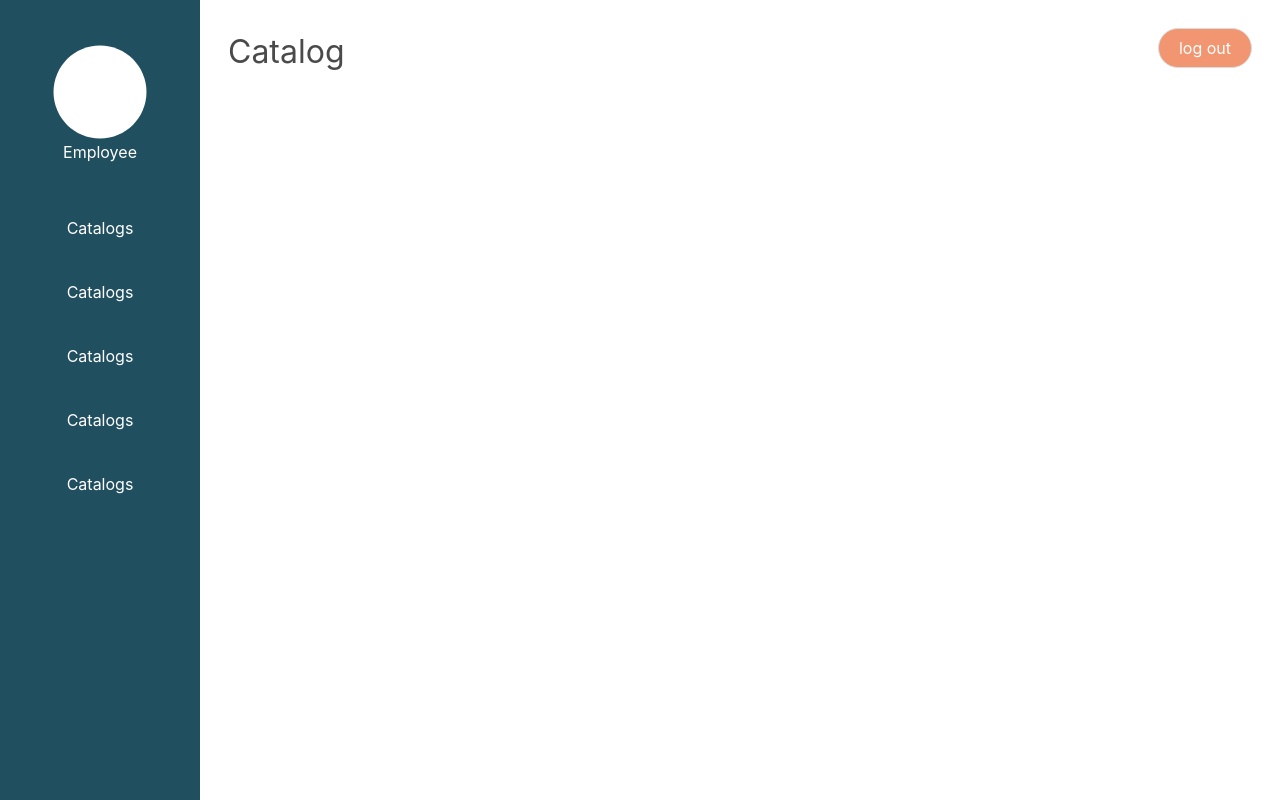
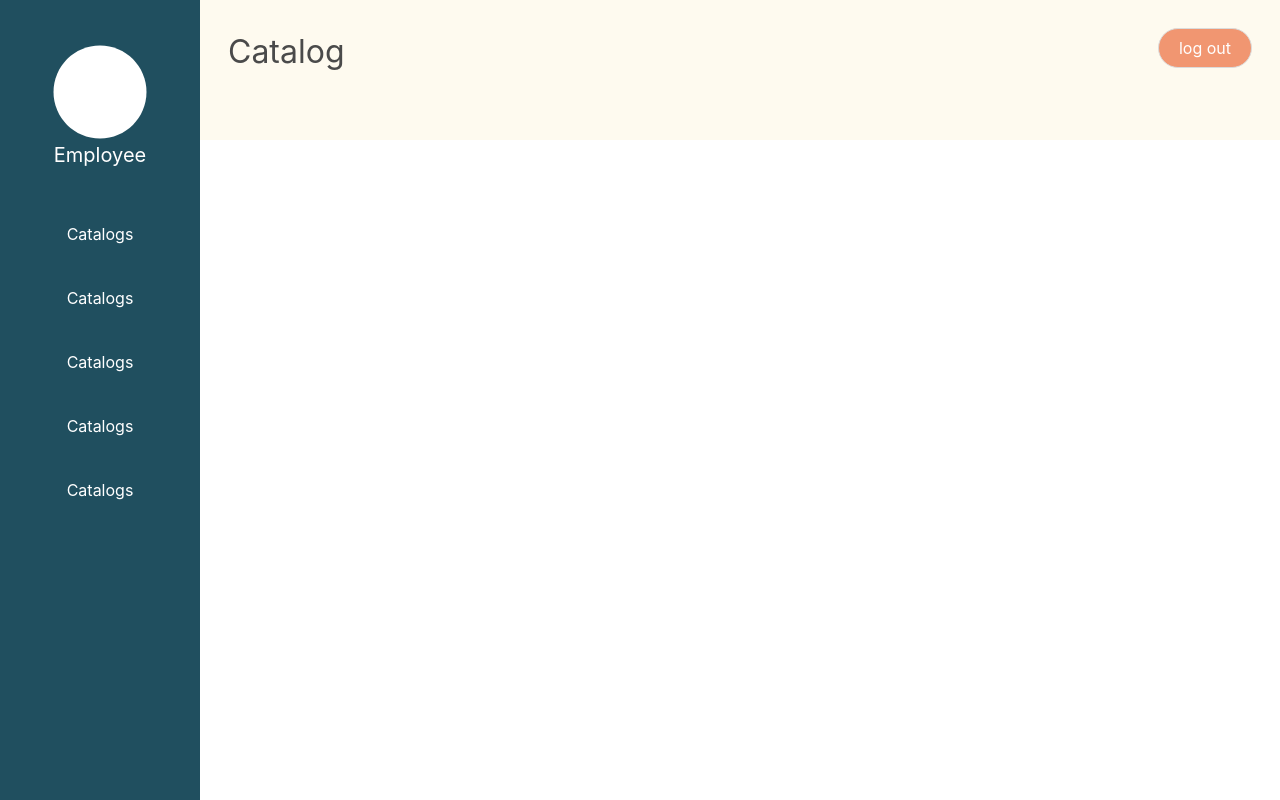
Before and after one commit to tungkraiwit/Gundam-Man, a Next.js app: page /catalogs in a window 1280 px wide. Built offline with nearby package versions, Linux system fonts and the light colour scheme.

Commit message:
Update margin in mainmenu

```diff
--- a/components/Layout.js
+++ b/components/Layout.js
@@ -8,7 +8,7 @@ class Layout extends React.Component {
     return (
       <>
         <MainMenu />
-        <div className="columns">
+        <div className="columns" style={{background: "#FEFAEF"}}>
           <div className="column layout-content" >
             {this.props.children}
           </div>
--- a/components/MainMenu.js
+++ b/components/MainMenu.js
@@ -23,7 +23,7 @@ class MainMenu extends React.Component {
             <div className="columns" style={{margin: "2rem"}}>
               <div className="column" style={{ color: 'white'}}>
                 <FontAwesomeIcon icon={faCircle} size="6x" />
-                <p>Employee</p>
+                <p className="is-size-5">Employee</p>
               </div>
             </div>
             <div className="columns">
```
